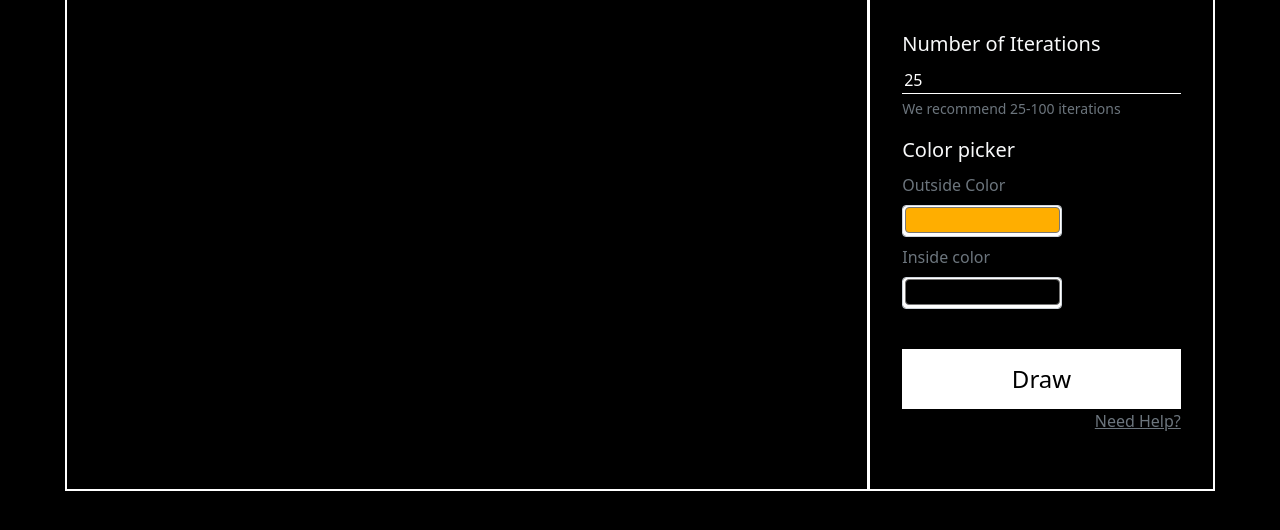
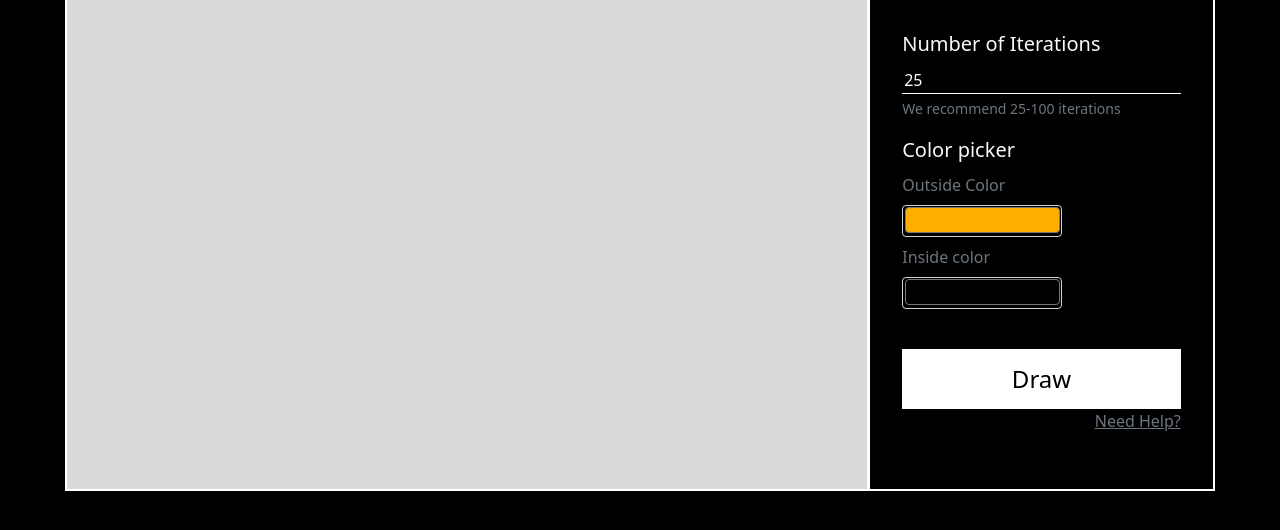
Before and after one commit to karpikorop/fractal, a plain HTML site: page fractal.html in a window 1280 px wide. Shown: the part 256-786 px from the top of the page. Drawn offline with Linux system fonts and the light colour scheme.

Commit message:
color page, image preview

```diff
--- a/css/style.css
+++ b/css/style.css
@@ -8,6 +8,7 @@
     flex-wrap: wrap;
 }
 .fractal {
+    background: rgb(218, 218, 218);
     border: 2px solid white;
 }
 .fractal:hover {
@@ -42,10 +43,8 @@
     border-color: white;
     color: white;
     width: 100%;
-    min-width: 100%;
 }
 .iter:focus {
-    outline: none;
     border: none;
     border-bottom: 1px solid grey;
 }
@@ -90,6 +89,7 @@ input[type="number"] {
     transition: 0.2s;
 }
 .defButton:hover {
+    cursor: pointer;
     color: white;
     background: black;
 }
@@ -162,3 +162,27 @@ a.helpLink:hover {
     height: 100%;
     overflow: hidden;
 }
+.fileInput {
+    text-align: center;
+    background: none;
+    border: none;
+    border: 1px solid white;
+    border-color: white;
+    color: white;
+    width: 100%;
+}
+.fileInput:hover {
+    cursor: default;
+}
+.urlInput {
+    background: none;
+    border: none;
+    border: 1px solid white;
+    border-color: white;
+    color: white;
+    width: 100%;
+    text-align: center;
+}
+input:focus {
+    outline: none;
+}
--- /dev/null
+++ b/js/color.js
@@ -0,0 +1,114 @@
+var canvas = document.getElementById("myCanvas");
+//canvas.addEventListener("click", zoom, false);
+var context = canvas.getContext("2d");
+var w = canvas.width;
+var h = canvas.height;
+
+document.getElementById("form1").addEventListener("submit", function submitFunc(e) {
+    e.preventDefault();
+});
+
+function importFile() {
+    var filename = document.getElementById("file").value.replace("C:\\fakepath\\", "");
+
+    document.getElementsByClassName("fileInput")[0].placeholder = filename;
+
+    var img = new Image();
+
+    img.onload = function () {
+        context.drawImage(img, 0, 0, 800, 600);
+    };
+    img.src = filename.value;
+
+    const file = document.querySelector("input[type=file]").files[0];
+
+    const reader = new FileReader();
+
+    reader.addEventListener(
+        "load",
+        () => {
+            // convert image file to base64 string
+            img.src = reader.result;
+        },
+        false
+    );
+
+    if (file) {
+        reader.readAsDataURL(file);
+    }
+}
+
+function importLink() {
+    var url = document.getElementById("urlInput").value;
+
+    var img = new Image();
+
+    img.onload = function () {
+        context.drawImage(img, 0, 0);
+    };
+    img.src = url;
+
+    const file = document.querySelector("input[type=file]").files[0];
+
+    const reader = new FileReader();
+
+    reader.addEventListener(
+        "load",
+        () => {
+            // convert image file to base64 string
+            img.src = reader.result;
+        },
+        false
+    );
+
+    if (file) {
+        reader.readAsDataURL(file);
+    }
+}
+
+document.getElementsById("formFile").innerHTML = "Hello";
+
+function hexToHSL(H, i) {
+    // Convert hex to RGB first
+    let r = 0,
+        g = 0,
+        b = 0;
+    if (H.length == 4) {
+        r = "0x" + H[1] + H[1];
+        g = "0x" + H[2] + H[2];
+        b = "0x" + H[3] + H[3];
+    } else if (H.length == 7) {
+        r = "0x" + H[1] + H[2];
+        g = "0x" + H[3] + H[4];
+        b = "0x" + H[5] + H[6];
+    }
+    // Then to HSL
+    r /= 255;
+    g /= 255;
+    b /= 255;
+    let cmin = Math.min(r, g, b),
+        cmax = Math.max(r, g, b),
+        delta = cmax - cmin,
+        h = 0,
+        s = 0,
+        l = 0;
+
+    if (delta == 0) h = 0;
+    else if (cmax == r) h = ((g - b) / delta) % 6;
+    else if (cmax == g) h = (b - r) / delta + 2;
+    else h = (r - g) / delta + 4;
+
+    h = Math.round(h * 60);
+
+    if (h < 0) h += 360;
+
+    l = (cmax + cmin) / 2;
+    s = delta == 0 ? 0 : delta / (1 - Math.abs(2 * l - 1));
+    s = +(s * 100).toFixed(1);
+    l = +(l * 100).toFixed(1);
+
+    h2 = h + Math.round((50 * i * 1.0) / iterations);
+
+    //return "hsl(" + h2 + ", 100%, 50%)";
+    return "hsl(" + h2 + "," + s + "%," + l + "%)";
+}
```
Also changed, not shown: color.html (added, +65 -0 lines), tools.html (+1 -1 lines), css/bootstrap.css.
